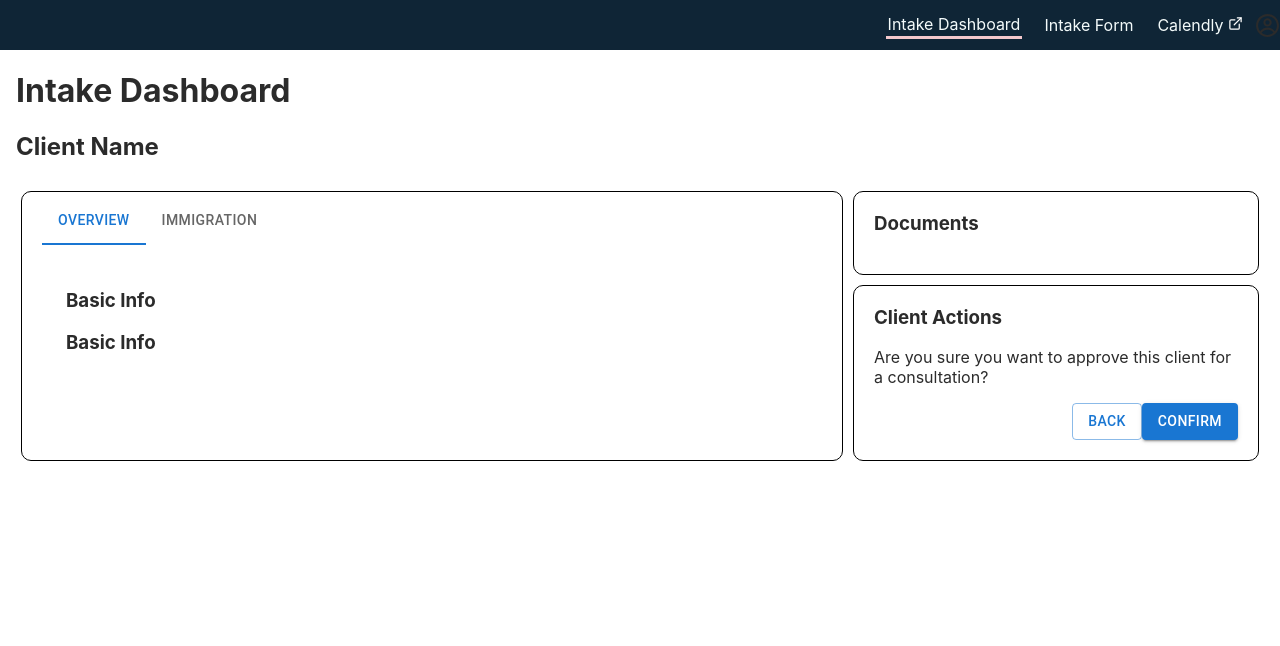
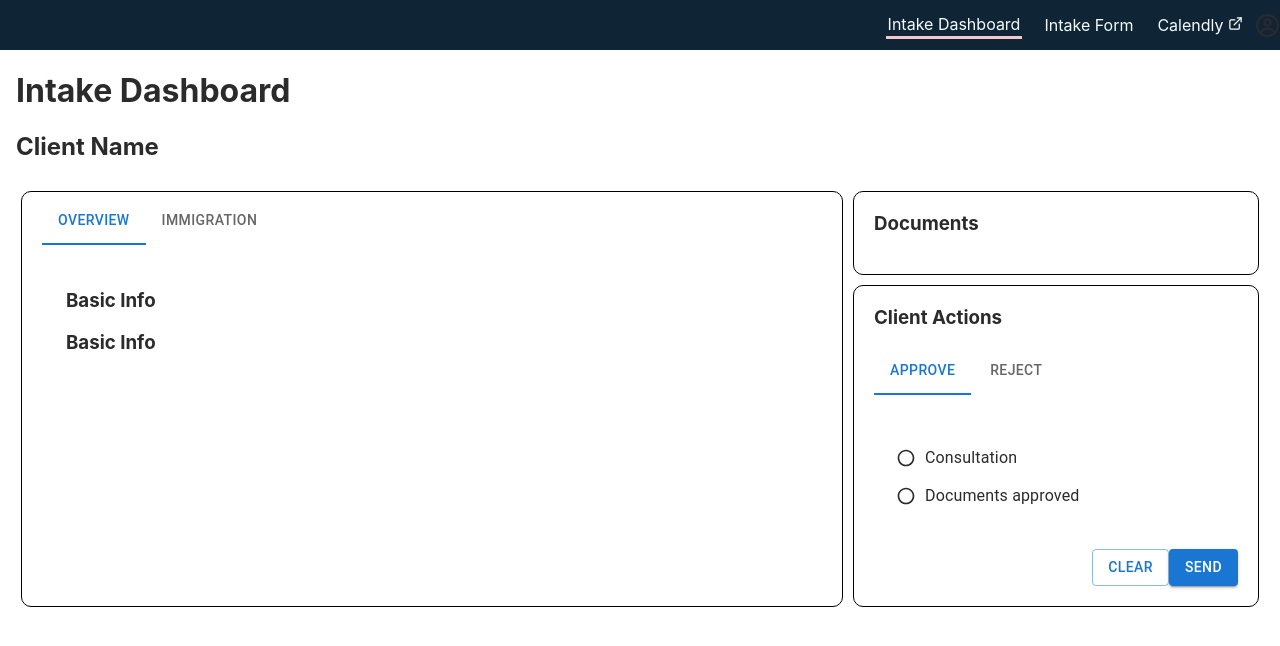
Before and after one commit to shannonbonet/siren-web, a Next.js app: page / in a window 1280 px wide. Shown: the top 646 px of the page. Built offline with nearby package versions, Linux system fonts and the light colour scheme; no server answers; the database is empty.

Commit message:
stashing

```diff
--- a/components/ClientInfo/ClientInfo.tsx
+++ b/components/ClientInfo/ClientInfo.tsx
@@ -104,7 +104,7 @@ const DocumentsBox = () => {
 const ClientActionsBox = () => {
     // TODO: depending on if send was successfully executed, change from ClientActions to ClientActionsSuccess
     //          - maybe have some const or var outside to give ability to change this
-    const [clientActionsState, setClientActionsState] = useState(1);
+    const [clientActionsState, setClientActionsState] = useState(0);
     const [tabValue, setTabValue] = useState('approve');
     const sendSuccessful = clientActionsState; // TODO: change this
     switch ( sendSuccessful ) {
```
